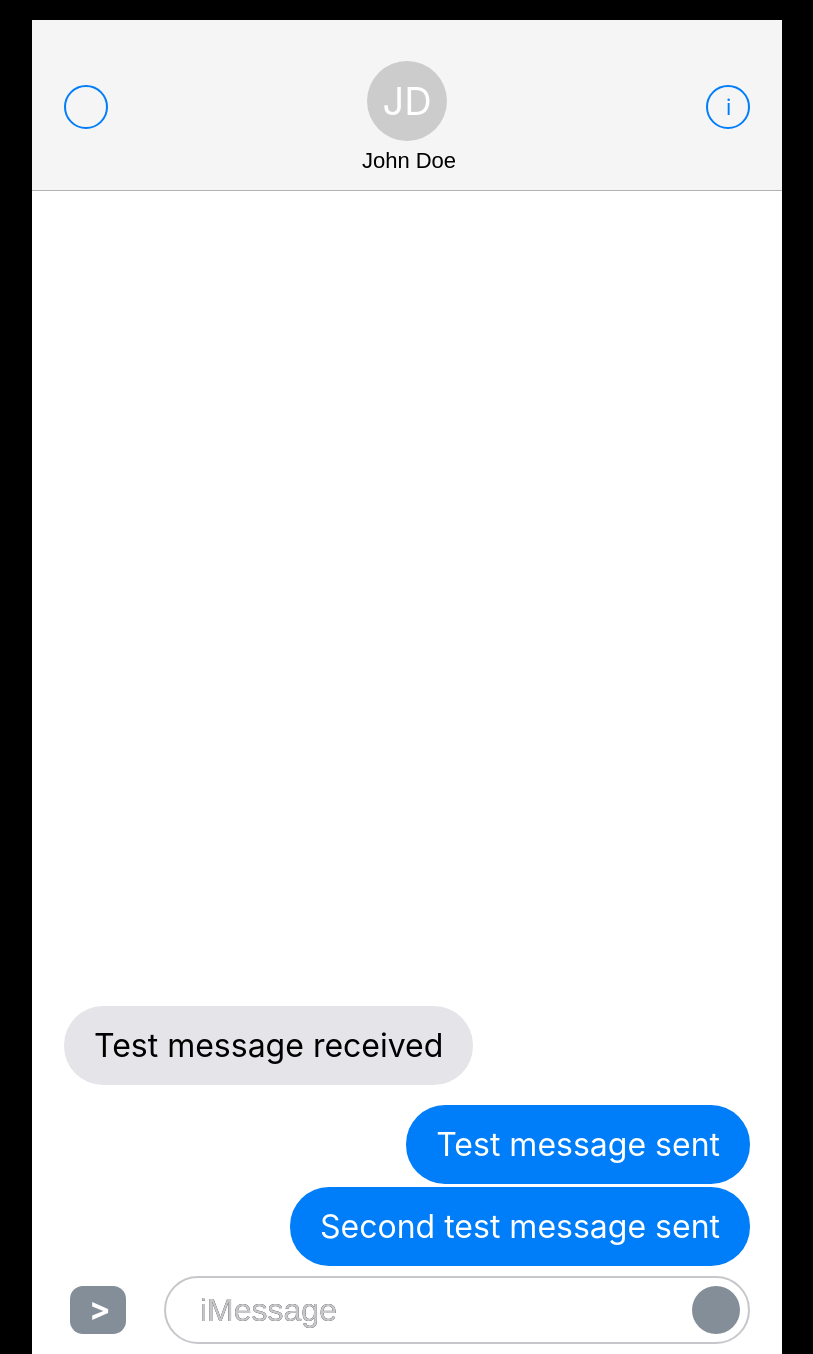
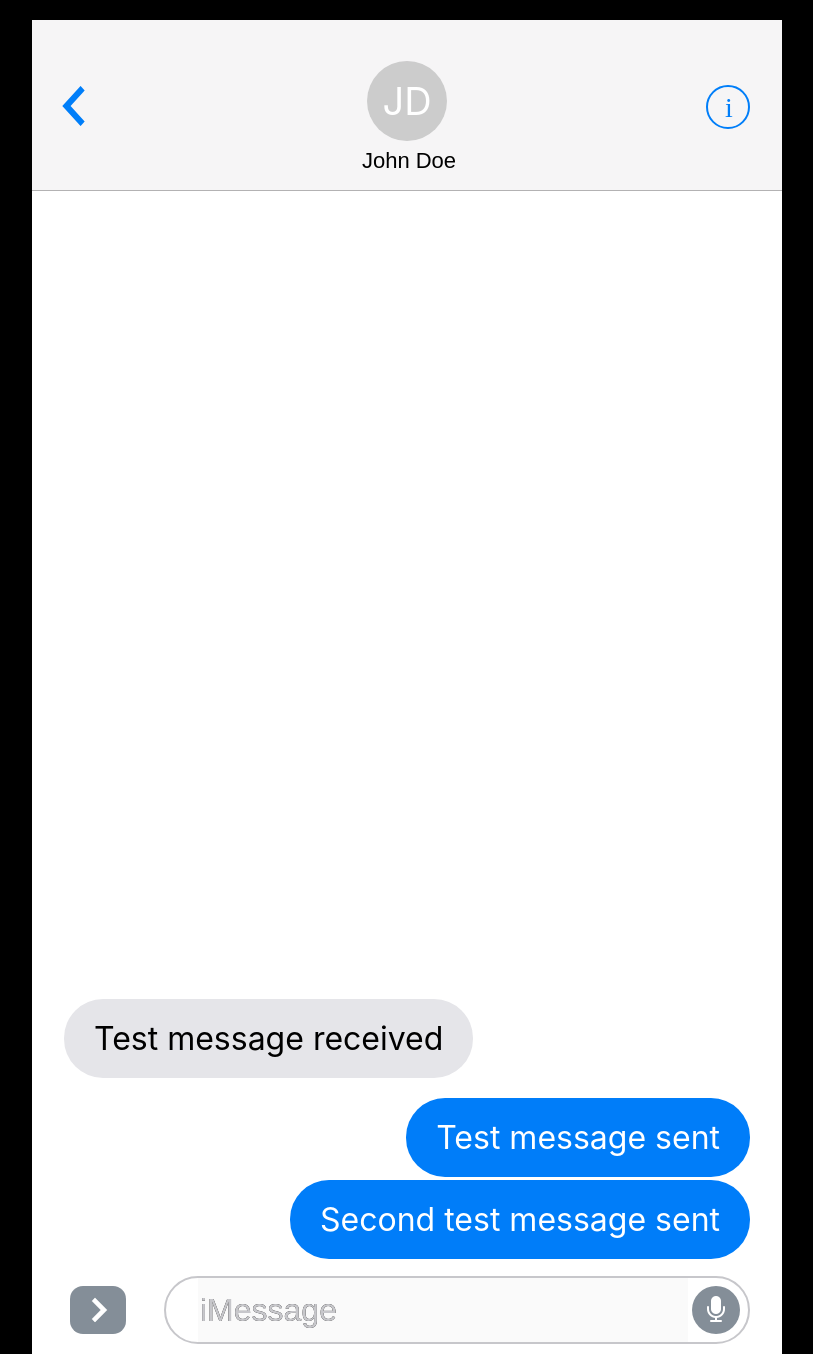
Before and after one commit to nbar1/react-imessage, a React (Create React App) app: page / in a window 1280 px wide. Shown: the whole page, without its empty margins (233-1046 px from the left). Built offline with nearby package versions, Linux system fonts and the light colour scheme.

Commit message:
Added UI icons (FA) and made interface react better to the current state

```diff
--- a/public/index.html
+++ b/public/index.html
@@ -4,6 +4,7 @@
 	<meta charset="utf-8">
 	<meta name="viewport" content="width=device-width, initial-scale=1">
 	<title>React iMessage</title>
+	<link rel="stylesheet" href="https://maxcdn.bootstrapcdn.com/font-awesome/4.7.0/css/font-awesome.min.css">
 </head>
 <body>
 	<div id="root"></div>
--- a/src/App.css
+++ b/src/App.css
@@ -9,7 +9,7 @@
 
 .messages {
 	bottom: 0;
-	margin-bottom: 78px;
+	margin-bottom: 85px;
 	position: absolute;
 	width: 100%;
 }
--- a/src/components/DirectionButton.css
+++ b/src/components/DirectionButton.css
@@ -10,23 +10,24 @@
 	border-radius: 13px;
 	color: #fff;
 	cursor: pointer;
-	font-size: 32px;
-	font-weight: bold;
+	font-size: 28px;
 	height: 48px;
 	margin: 20px 0 20px 38px;
 	width: 56px
 }
 
 .toggle:before {
-	line-height: 45px;
-	margin-left: 19px;
+	font-family: 'FontAwesome';
+	line-height: 50px;
+	margin-left: 20px;
+	-webkit-text-stroke: 1px #848E98;
 }
 
 .toggle.received:before {
-	content: '<';
+	content: '\f053';
 	margin-left: 17px;
 }
 
 .toggle.sent:before {
-	content: '>';
+	content: '\f054';
 }
--- a/src/components/MessageHeader.css
+++ b/src/components/MessageHeader.css
@@ -5,18 +5,28 @@
 }
 
 .back-icon {
-	border: 2px solid #007EF9;
-	border-radius: 22px;
-	height: 40px;
+	cursor: pointer;
+	height: 44px;
 	position: absolute;
-	left: 32px;
+	left: 25px;
 	top: 24px;
-	width: 40px;
+	width: 44px;
+}
+
+.back-icon:before {
+	color: #007EF9;
+	content: '\f053';
+	display: inline-block;
+	font-family: 'FontAwesome';
+	font-size: 44px;
+	-webkit-text-stroke: 3px #F6F5F6;
+	transform: scale(1, 1.1);
 }
 
 .info-icon {
 	border: 2px solid #007EF9;
 	border-radius: 22px;
+	cursor: pointer;
 	height: 40px;
 	position: absolute;
 	right: 32px;
@@ -27,10 +37,11 @@
 .info-icon:before {
 	color: #007EF9;
 	content: 'i';
-	font-size: 22px;
-	left: 18px;
+	font-family: 'FontAwesome';
+	font-size: 28px;
+	left: 17px;
 	position: absolute;
-	top: 7px;
+	top: 5px;
 }
 
 .contact-image {
--- a/src/components/MessageInput.css
+++ b/src/components/MessageInput.css
@@ -10,7 +10,7 @@
 }
 
 .MessageInput .send-button {
-	background: #848E98;
+	background-color: #848E98;
 	border-radius: 26px;
 	cursor: pointer;
 	float: right;
@@ -19,7 +19,28 @@
 	width: 48px;
 }
 
+.MessageInput .send-button:before {
+	color: #fff;
+	content: '\f130';
+	display: block;
+	font-family: 'FontAwesome';
+	font-size: 28px;
+	line-height: 48px;
+	text-align: center;
+}
+
+.MessageInput input.has-input + .send-button {
+	background-color: #007DF9;
+}
+
+.MessageInput input.has-input + .send-button:before {
+	content: '\f062';
+	line-height: 46px;
+	-webkit-text-stroke: 2px #007DF9;
+}
+
 .MessageInput input {
+	background-color: #fafafa;
 	border: 0;
 	color: transparent;
 	font-size: 32px;
--- a/src/components/MessageInput.js
+++ b/src/components/MessageInput.js
@@ -41,6 +41,7 @@ class MessageInput extends Component {
 						type="text"
 						placeholder="iMessage"
 						value={this.state.messageText}
+						className={this.state.messageText ? 'has-input' : 'no-input'}
 						onChange={function(e) {
 							this.onMessageChange(e);
 						}.bind(this)}
```
